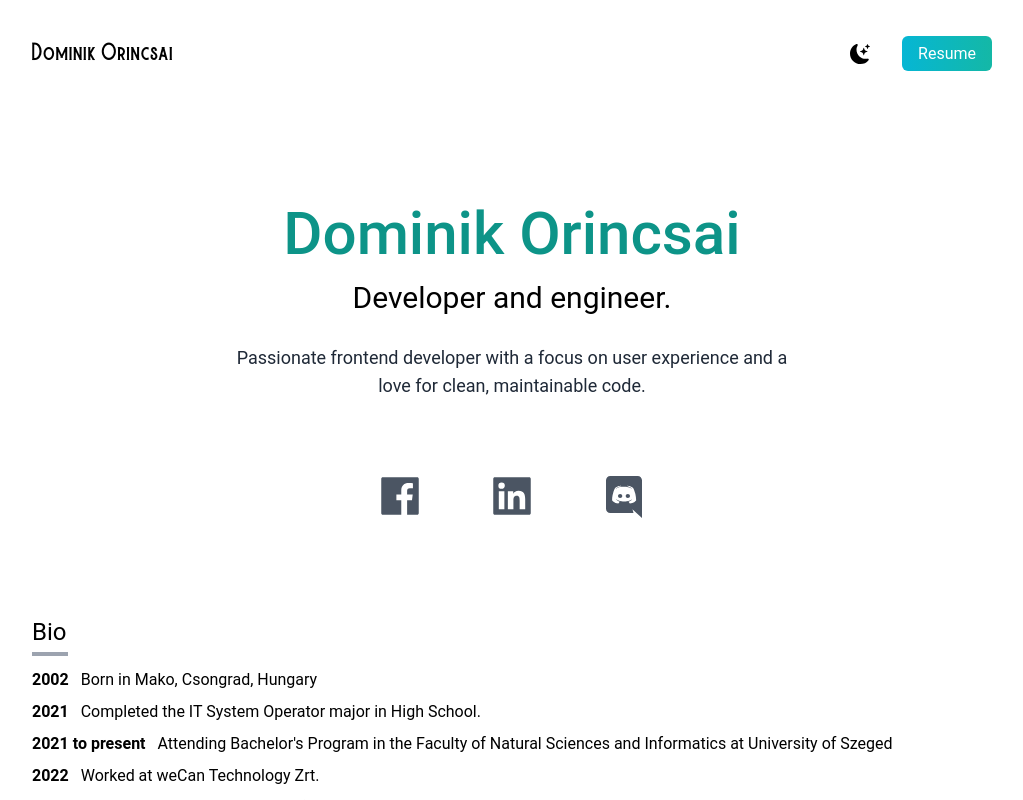
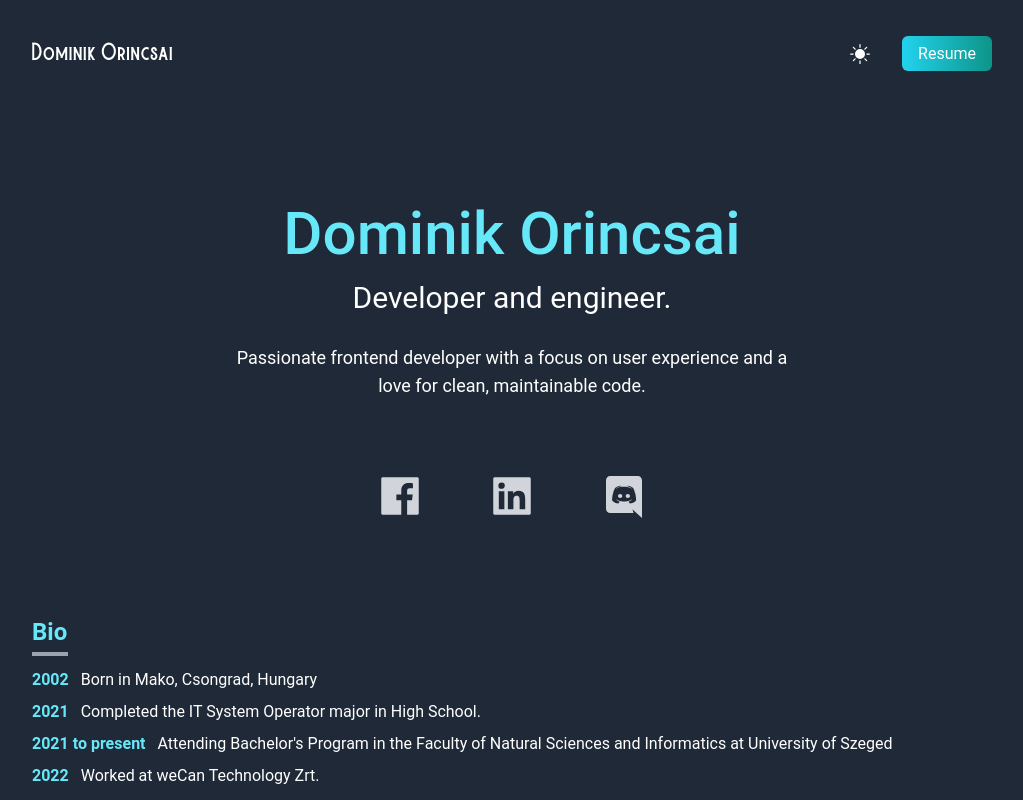
Before and after one commit to doshinxlsx/portfolio, a Next.js app: page / in a window 1280 px wide. Both pictures are taken after a click on the icon 988 px from the left and 54 px from the top of the page. Shown: the top 800 px of the page, without its empty margins (128-1151 px from the left). Built offline with nearby package versions, Linux system fonts and the light colour scheme.

Commit message:
feat(home): implemented dark mode

```diff
--- a/src/pages/index.js
+++ b/src/pages/index.js
@@ -1,31 +1,46 @@
 import Head from "next/head";
-import { BsFillMoonStarsFill } from "react-icons/bs";
+import { BsFillMoonStarsFill, BsFillSunFill } from "react-icons/bs";
 import { AiFillLinkedin, AiFillFacebook } from "react-icons/ai";
 import { RiDiscordFill } from "react-icons/ri";
 import sudoku from "../public/sudoku.png";
 import advice from "../public/advices.png";
 import Image from "next/image";
+import { useState } from "react";
 
 const Home = () => {
+  const [darkMode, setDarkMode] = useState(false);
+
   return (
-    <div>
+    <div className={darkMode ? "dark h-screen" : "h-screen"}>
       <Head>
         <title>Dominik Orincsai</title>
-        <meta name="description" content="Generated by create-next-app" />
-        <link rel="icon" href="/favicon.ico" />
+        <meta name="description" content="Dominik Orincsai's portfolio" />
+        <link rel="icon" href="../public/favicon.ico" />
       </Head>
 
-      <main className="bg-white px-10 md:px-20 lg:px-40">
-        <section className="min-h-screen">
+      <main className="bg-white px-10 md:px-20 lg:px-40 min-h-screen dark:bg-gray-800">
+        <section>
           <nav className="py-10 mb-12 flex justify-between">
-            <h1 className="text-xl font-burtons">Dominik Orincsai</h1>
+            <h1 className="text-xl font-burtons dark:text-white">
+              Dominik Orincsai
+            </h1>
             <ul className="flex items-center">
               <li>
-                <BsFillMoonStarsFill className="cursor-pointer text-xl" />
+                {darkMode ? (
+                  <BsFillSunFill
+                    onClick={() => setDarkMode(!darkMode)}
+                    className="cursor-pointer text-xl dark:text-white"
+                  />
+                ) : (
+                  <BsFillMoonStarsFill
+                    onClick={() => setDarkMode(!darkMode)}
+                    className="cursor-pointer text-xl dark:text-white"
+                  />
+                )}
               </li>
               <li>
                 <a
-                  className="bg-gradient-to-r from-cyan-500 to-teal-500 text-white px-4 py-2 rounded-md ml-8"
+                  className="bg-gradient-to-r from-cyan-400 to-teal-600 text-white px-4 py-2 rounded-md ml-8"
                   href="#"
                 >
                   Resume
@@ -35,49 +50,51 @@ const Home = () => {
           </nav>
 
           <div className="text-center p-10">
-            <h2 className="text-5xl py-2 text-teal-600 font-medium md:text-6xl">
+            <h2 className="text-5xl py-2 text-teal-600 font-medium md:text-6xl dark:text-cyan-300">
               Dominik Orincsai
             </h2>
-            <h3 className="text-2xl py-2 md:text-3xl">
+            <h3 className="text-2xl py-2 md:text-3xl dark:text-white">
               Developer and engineer.
             </h3>
-            <p className="text-md py-5 leading-8 text-gray-800 md:text-lg max-w-xl mx-auto">
+            <p className="text-md py-5 leading-8 text-gray-800 md:text-lg max-w-xl mx-auto dark:text-white">
               Passionate frontend developer with a focus on user experience and
               a love for clean, maintainable code.
             </p>
           </div>
 
-          <div className="text-5xl flex justify-center gap-16 py-3 text-gray-600">
+          <div className="text-5xl flex justify-center gap-16 py-3 text-gray-600 dark:text-gray-300">
             <AiFillFacebook />
             <AiFillLinkedin />
             <RiDiscordFill />
           </div>
 
           <div className="mt-20">
-            <h3 className="text-2xl py-1 border-b-4 w-9 border-gray-400">
+            <h3 className="text-2xl font-bold py-1 border-b-4 w-9 border-gray-400 dark:text-cyan-300">
               Bio
             </h3>
-            <ul className="mt-2 leading-8">
+            <ul className="mt-2 leading-8 dark:text-white">
               <li>
-                <span className="font-bold mr-2">2002</span> Born in Mako,
-                Csongrad, Hungary
+                <span className="font-bold mr-2 dark:text-cyan-300">2002</span>{" "}
+                Born in Mako, Csongrad, Hungary
               </li>
               <li>
-                <span className="font-bold mr-2">2021</span> Completed the IT
-                System Operator major in High School.
+                <span className="font-bold mr-2 dark:text-cyan-300">2021</span>{" "}
+                Completed the IT System Operator major in High School.
               </li>
               <li>
-                <span className="font-bold mr-2">2021 to present</span>{" "}
+                <span className="font-bold mr-2 dark:text-cyan-300">
+                  2021 to present
+                </span>{" "}
                 Attending Bachelor's Program in the Faculty of Natural Sciences
                 and Informatics at University of Szeged
               </li>
               <li>
-                <span className="font-bold mr-2">2022</span> Worked at weCan
-                Technology Zrt.
+                <span className="font-bold mr-2 dark:text-cyan-300">2022</span>{" "}
+                Worked at weCan Technology Zrt.
               </li>
               <li>
-                <span className="font-bold mr-2">2022</span> Worked at Wedding
-                Manager Kft.
+                <span className="font-bold mr-2 dark:text-cyan-300">2022</span>{" "}
+                Worked at Wedding Manager Kft.
               </li>
             </ul>
           </div>
@@ -85,52 +102,56 @@ const Home = () => {
 
         <section>
           <div className="mt-20">
-            <h3 className="text-2xl py-1 border-b-4 w-24 border-gray-400">
+            <h3 className="text-2xl font-bold py-1 border-b-4 w-24 border-gray-400 dark:text-cyan-300">
               Projects
             </h3>
             <div className="lg:flex gap-10">
-              <div className="text-center shadow-lg p-10 rounded-xl my-10  dark:bg-white flex-1">
+              <div className="text-center shadow-lg p-10 rounded-xl my-10  dark:bg-gray-900 flex-1">
                 <Image
                   className="rounded-t-lg"
                   src={sudoku}
                   alt="Sudoku Solver image"
                 />
-                <h3 className="text-lg font-medium pt-8 pb-2  ">
+                <h3 className="text-lg font-medium pt-8 pb-2 dark:text-cyan-300">
                   Sudoku Solver
                 </h3>
-                <p className="py-2">
+                <p className="py-2 dark:text-white">
                   A simple web app which solves a user-defined sudoku in no
                   time.
                 </p>
-                <h4 className="py-4 underline underline-offset-4 font-bold text-gray-600">
+                <h4 className="py-4 underline underline-offset-4 font-bold text-gray-600 dark:text-cyan-300">
                   Tech stack:
                 </h4>
-                <p className="text-gray-800 py-1">React</p>
-                <p className="text-gray-800 py-1">Javascript</p>
-                <p className="text-gray-800 py-1">Jest</p>
-                <p className="text-gray-800 py-1">React Hooks</p>
+                <p className="text-gray-800 py-1 dark:text-white">React</p>
+                <p className="text-gray-800 py-1 dark:text-white">Javascript</p>
+                <p className="text-gray-800 py-1 dark:text-white">Jest</p>
+                <p className="text-gray-800 py-1 dark:text-white">
+                  React Hooks
+                </p>
               </div>
 
-              <div className="text-center shadow-lg p-10 rounded-xl my-10  dark:bg-white flex-1">
+              <div className="text-center shadow-lg p-10 rounded-xl my-10  dark:bg-gray-900 flex-1">
                 <Image
                   className="rounded-t-lg"
                   src={advice}
                   alt="Sudoku Solver image"
                 />
-                <h3 className="text-lg font-medium pt-8 pb-2  ">
+                <h3 className="text-lg font-medium pt-8 pb-2 dark:text-cyan-300 ">
                   Advice Generator
                 </h3>
-                <p className="py-2">
+                <p className="py-2 dark:text-white">
                   An app that generates an advice - wise or fun - when rolling
                   the dice.
                 </p>
-                <h4 className="py-4 underline underline-offset-4 font-bold text-gray-600">
+                <h4 className="py-4 underline underline-offset-4 font-bold text-gray-600 dark:text-cyan-300">
                   Tech stack:
                 </h4>
-                <p className="text-gray-800 py-1">React</p>
-                <p className="text-gray-800 py-1">Typescript</p>
-                <p className="text-gray-800 py-1">styled-components</p>
-                <p className="text-gray-800 py-1">Axios</p>
+                <p className="text-gray-800 py-1 dark:text-white">React</p>
+                <p className="text-gray-800 py-1 dark:text-white">Typescript</p>
+                <p className="text-gray-800 py-1 dark:text-white">
+                  styled-components
+                </p>
+                <p className="text-gray-800 py-1 dark:text-white">Axios</p>
               </div>
             </div>
           </div>
--- a/tailwind.config.js
+++ b/tailwind.config.js
@@ -1,5 +1,6 @@
 /** @type {import('tailwindcss').Config} */
 module.exports = {
+  darkMode: "class",
   content: ["./src/**/*.{js,ts,jsx,tsx}"],
   theme: {
     extend: {
```
